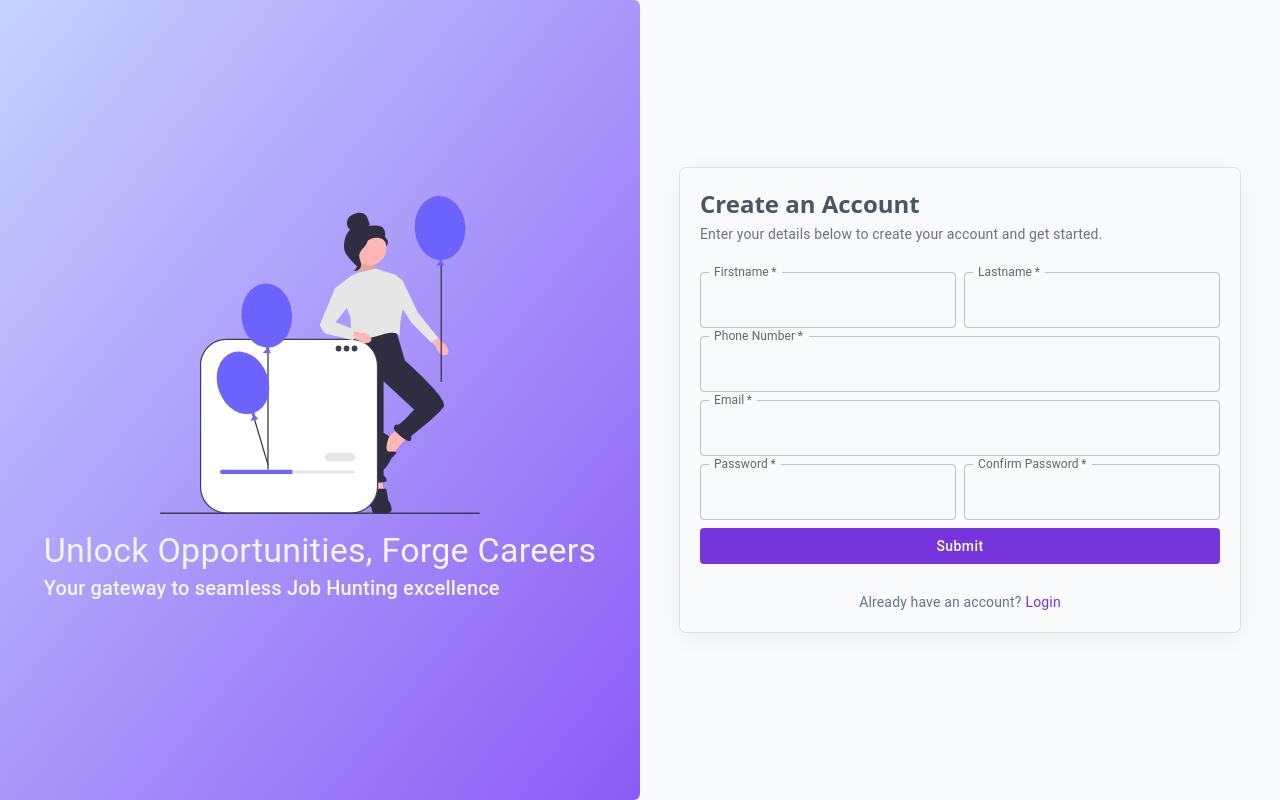
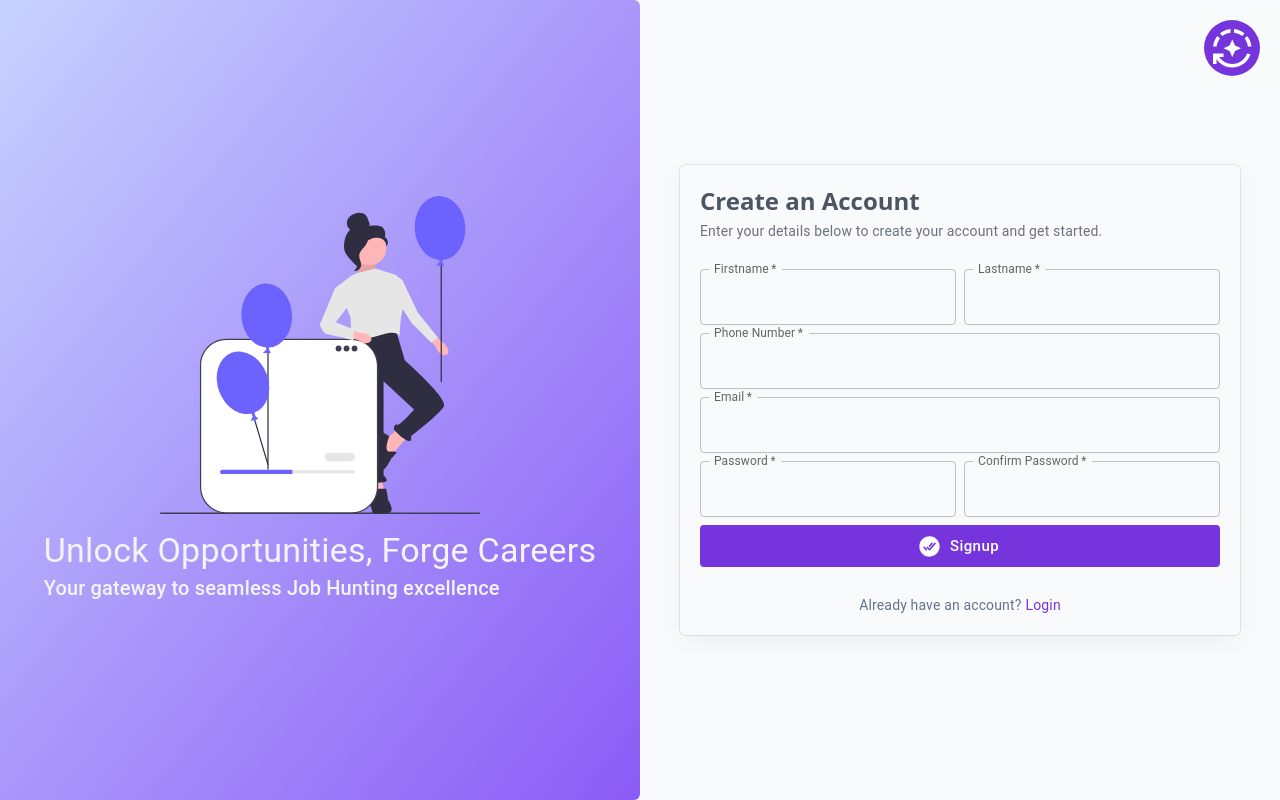
Before and after one commit to JenTJames/montag-client, a React (Vite) app: page /register in a window 1280 px wide. Built offline with nearby package versions, Linux system fonts and the light colour scheme.

Commit message:
Mile: Add Brand

```diff
--- a/src/pages/RegisterPage.jsx
+++ b/src/pages/RegisterPage.jsx
@@ -1,7 +1,9 @@
 import { useForm } from "react-hook-form";
 import Button from "@mui/material/Button";
 import Typography from "@mui/material/Typography";
+import { IoCheckmarkDoneCircle } from "react-icons/io5";
 
+import Brand from "../assets/brand.svg";
 import Row from "../components/Row";
 import Image from "../assets/reg.svg";
 import Form from "../components/Form";
@@ -35,7 +37,8 @@ const RegisterPage = () => {
           </Typography>
         </div>
       </div>
-      <div className="flex flex-col gap-5 flex-1 justify-center items-center">
+      <div className="relative flex flex-col gap-5 flex-1 justify-center items-center">
+        <img className="absolute top-5 right-5 w-14" src={Brand} />
         <Card>
           <div className="flex flex-col gap-1">
             <Typography
@@ -126,12 +129,16 @@ const RegisterPage = () => {
               disableElevation
               type="submit"
               color="primary"
+              startIcon={<IoCheckmarkDoneCircle size={25} />}
+              size="large"
             >
-              Submit
+              Signup
             </Button>
           </Form>
           <div className="flex justify-center gap-1">
-            <Typography className="text-slate-500" variant="body2">Already have an account?</Typography>
+            <Typography className="text-slate-500" variant="body2">
+              Already have an account?
+            </Typography>
             <Link to="/login">Login</Link>
           </div>
         </Card>
```
Also changed, not shown: src/assets/brand.svg (added).
